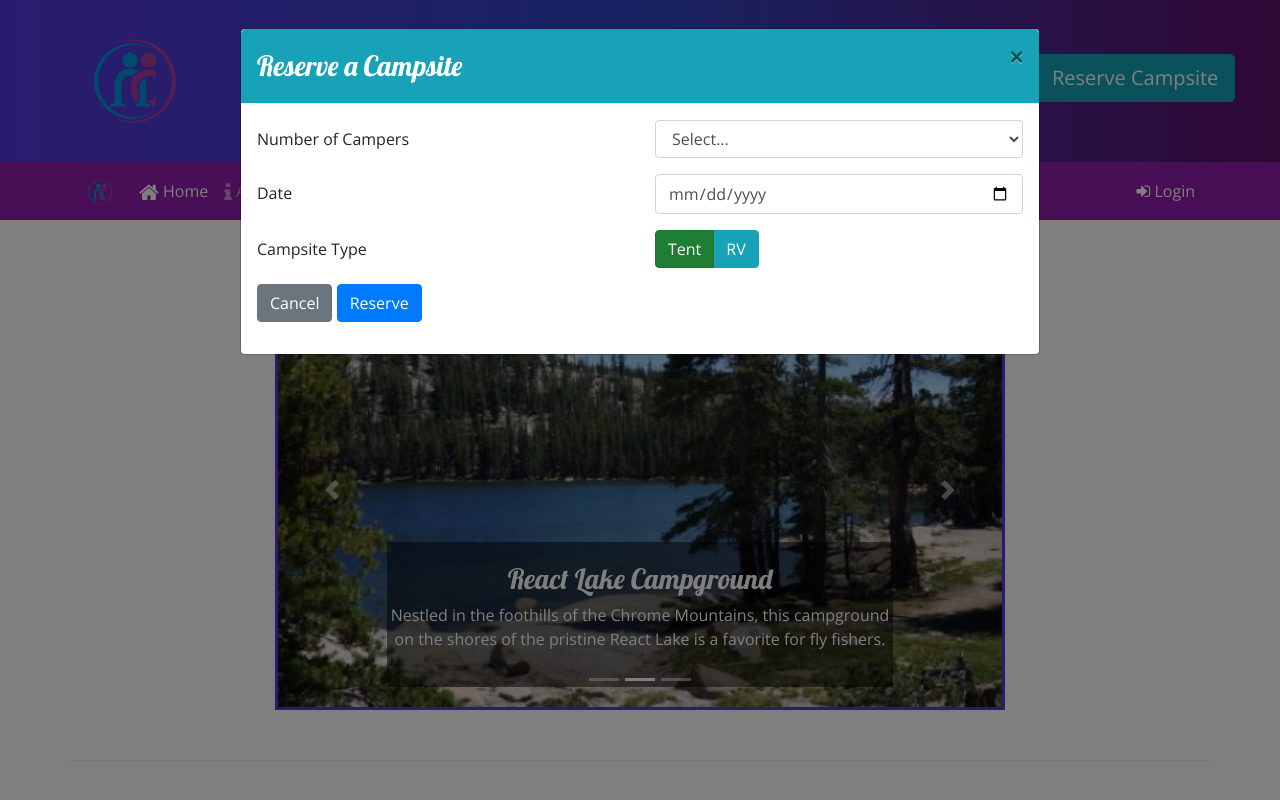
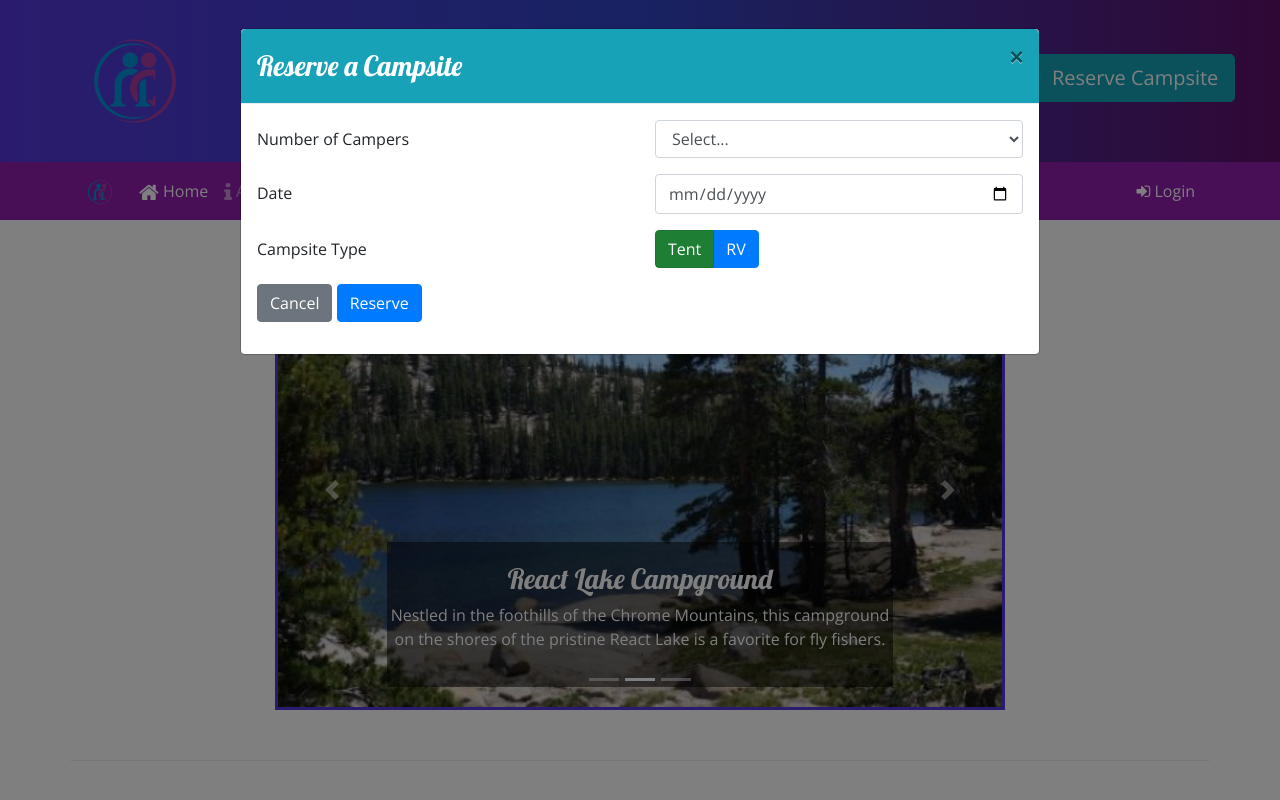
Before and after one commit to misternutty/nucamp-campsite-review, a website: page index.html in a window 1280 px wide. Both pictures are taken after a click on the button "Reserve Campsite". Shown: the top 800 px of the page. Drawn offline with nearby package versions, Linux system fonts and the light colour scheme.

Commit message:
fixing button color

```diff
--- a/index.html
+++ b/index.html
@@ -81,7 +81,7 @@
                                 <label class="btn btn-success active">
                                     <input type="radio" name="siteType" id="siteTent" checked> Tent
                                 </label>
-                                <label class="btn btn-info">
+                                <label class="btn btn-primary">
                                     <input type="radio" name="siteType" id="siteRV"> RV
                                 </label>
                             </div>
```
